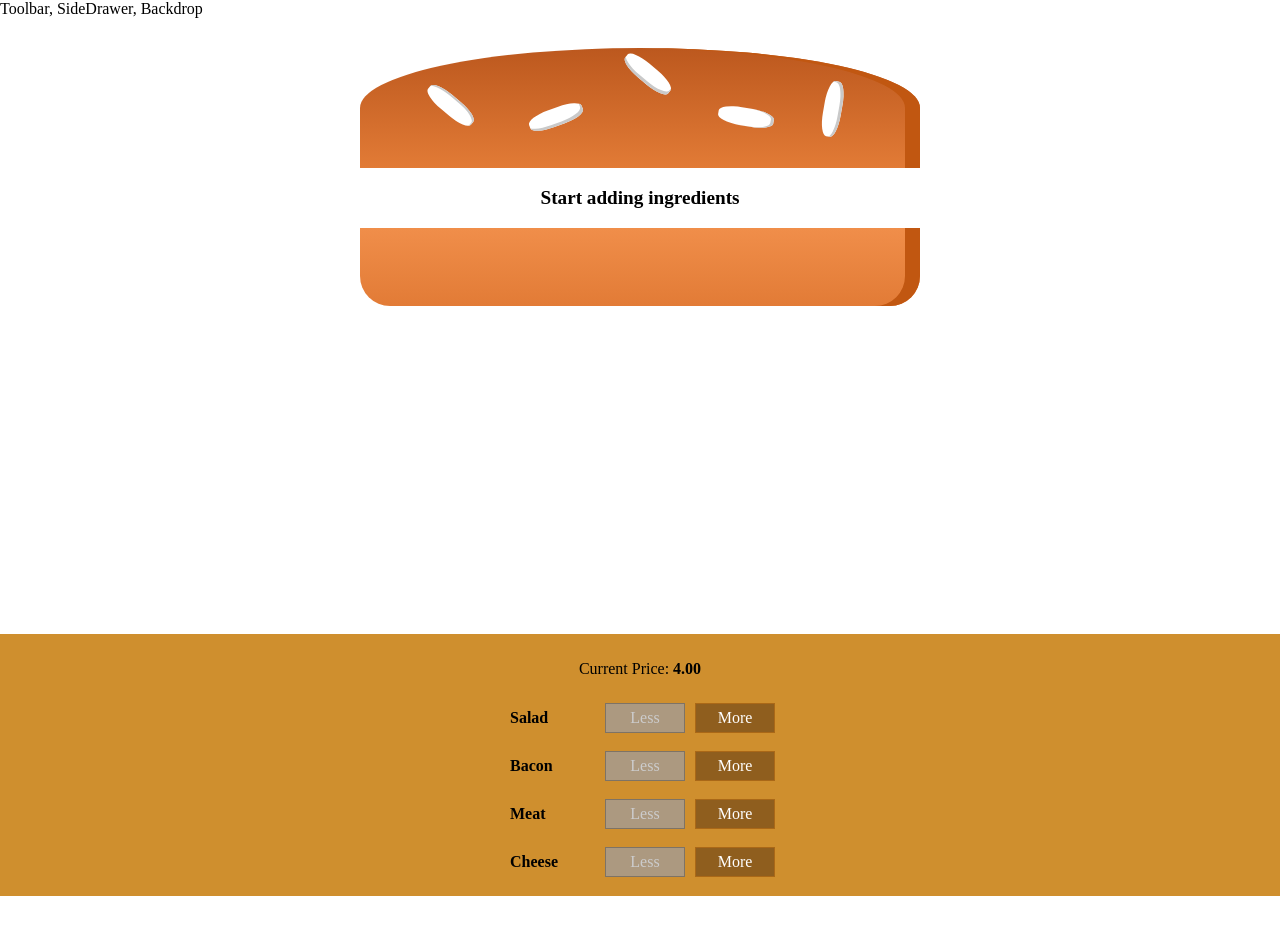
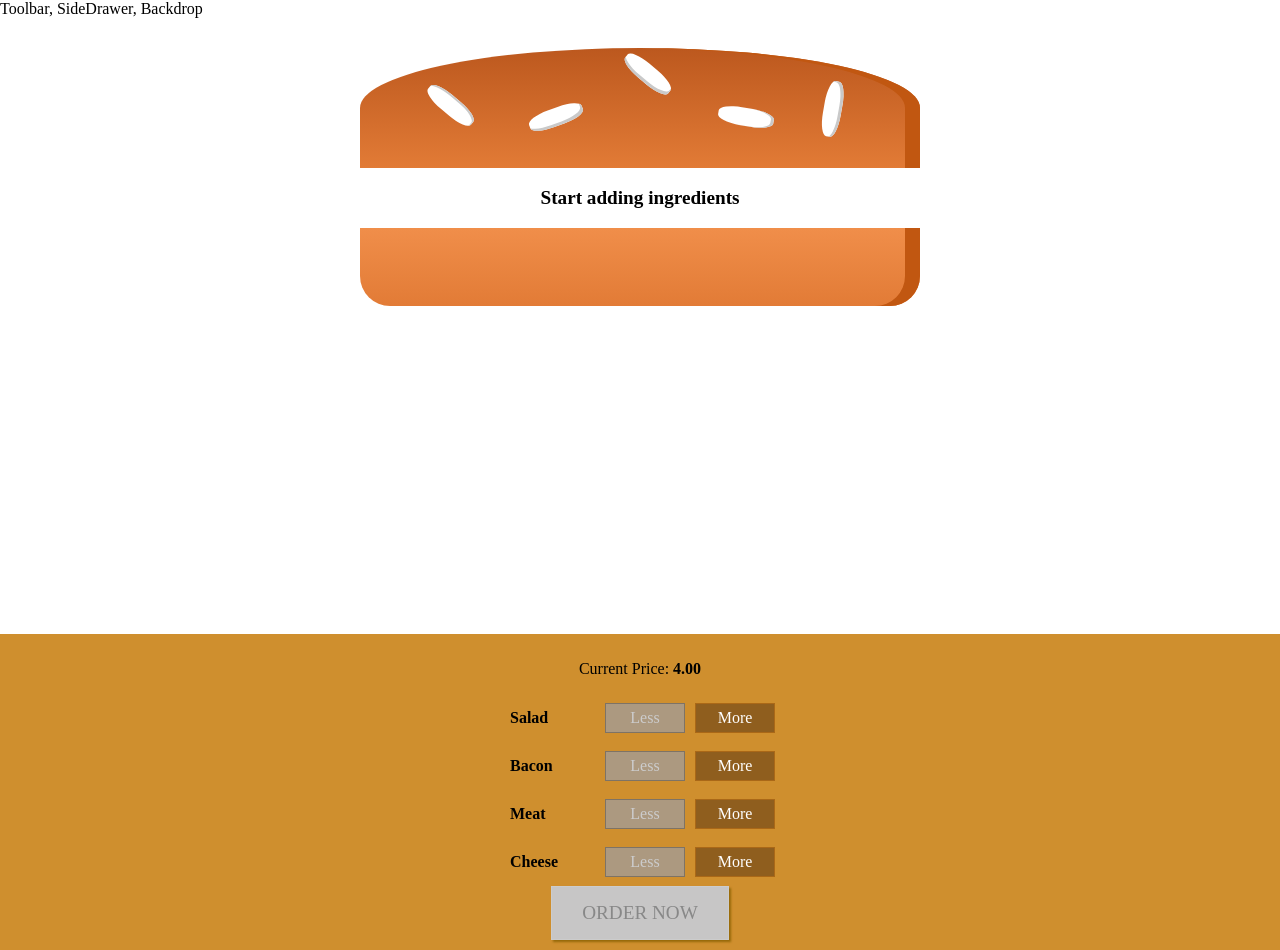
Before and after one commit to samigeorgiev/BurgerBuilder, a React (Create React App) app: page / in a window 1280 px wide. Before the commit the page ends 896 px from the top, so only its background shows below. Built offline with nearby package versions, Linux system fonts and the light colour scheme.

Commit message:
added order button

```diff
--- a/src/components/Burger/BuildControls/index.js
+++ b/src/components/Burger/BuildControls/index.js
@@ -23,6 +23,9 @@
                 disabled={props.disabledButtons[control.type]}
             />
         ))}
+        <button className={styles.OrderButton} disabled={!props.purchasable}>
+            ORDER NOW
+        </button>
     </div>
 );
 
--- a/src/components/Burger/BuildControls/index.module.css
+++ b/src/components/Burger/BuildControls/index.module.css
@@ -8,3 +8,44 @@
     margin: auto;
     padding: 10px 0;
 }
+
+.OrderButton {
+    background-color: #DAD735;
+    outline: none;
+    cursor: pointer;
+    border: 1px solid #966909;
+    color: #966909;
+    font-family: inherit;
+    font-size: 1.2em;
+    padding: 15px 30px;
+    box-shadow: 2px 2px 2px #966909;
+}
+
+.OrderButton:hover, .OrderButton:active {
+    background-color: #A0DB41;
+    border: 1px solid #966909;
+    color: #966909;
+}
+
+.OrderButton:disabled {
+    background-color: #C7C6C6;
+    cursor: not-allowed;
+    border: 1px solid #ccc;
+    color: #888888;
+}
+
+.OrderButton:not(:disabled) {
+    animation: enable 0.3s linear;
+}
+
+@keyframes enable {
+    0% {
+        transform: scale(1);
+    }
+    60% {
+        transform: scale(1.1);
+    }
+    100% {
+        transform: scale(1);
+    }
+}
--- a/src/containers/BurgerBuilder/index.js
+++ b/src/containers/BurgerBuilder/index.js
@@ -19,7 +19,17 @@
             cheese: 0,
             meat: 0
         },
+        purchasable: false,
         totalPrice: 4
+    }
+
+    updatePurchasable(ingredients) {
+        const sum = Object.keys(ingredients).map(key => (
+            ingredients[key]
+        )).reduce((sum, el) => (
+            sum + el
+        ), 0);
+        this.setState({purchasable: sum > 0});
     }
 
     addIngredientHandler = type => {
@@ -33,6 +43,7 @@
             totalPrice: updatedPrice,
             ingredients: updatedIngredients
         });
+        this.updatePurchasable(updatedIngredients);
     }
 
     removeIngredientHandler = type => {
@@ -47,14 +58,15 @@
             totalPrice: updatedPrice,
             ingredients: updatedIngredients
         });
+        this.updatePurchasable(updatedIngredients);
     }
 
     render() {
         const disabledButtons = {
             ...this.state.ingredients
         };
-        for (let ingr in disabledButtons) {
-            disabledButtons[ingr] = disabledButtons[ingr] === 0;
+        for (let key in disabledButtons) {
+            disabledButtons[key] = disabledButtons[key] === 0;
         }
         return (
             <>
@@ -63,6 +75,7 @@
                     addIngredient={this.addIngredientHandler}
                     removeIngredient={this.removeIngredientHandler}
                     disabledButtons={disabledButtons}
+                    purchasable={this.state.purchasable}
                     price={this.state.totalPrice}
                 />
             </>
```
